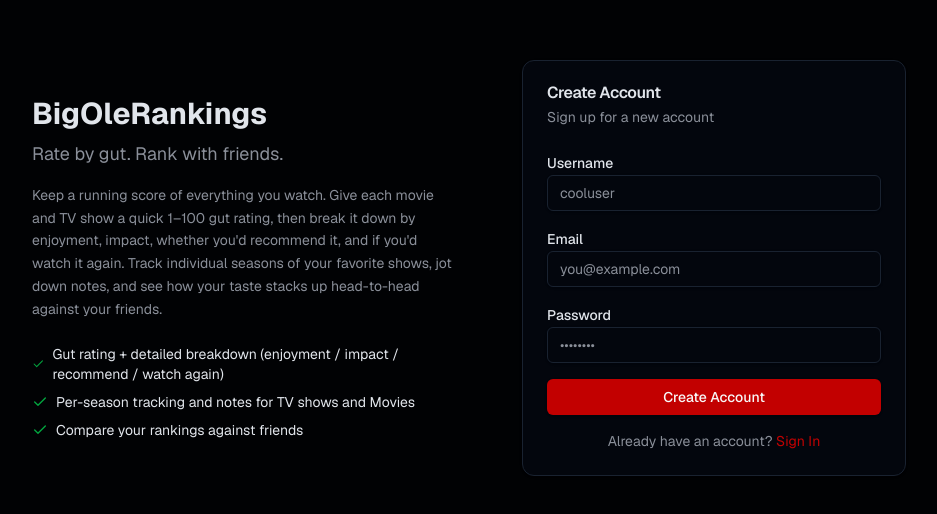
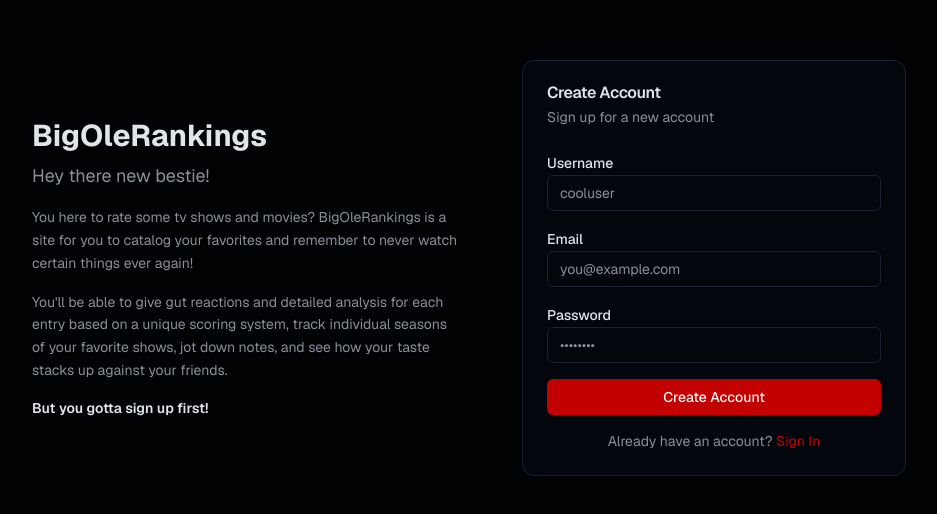
Before and after one commit to hgm2112/BigOleRankings, a Next.js app: page /register in a window 1280 px wide. Shown: the part 132-646 px from the top of the page, without its empty margins (160-1097 px from the left). Built offline with nearby package versions, Linux system fonts and the light colour scheme.

Commit message:
Update login and register page blurbs

```diff
--- a/src/app/login/page.tsx
+++ b/src/app/login/page.tsx
@@ -40,7 +40,7 @@ function LoginForm() {
   return (
     <div className="flex min-h-screen items-center justify-center px-4 py-8">
       <div className="grid w-full max-w-4xl items-center gap-10 md:grid-cols-2">
-      <AuthBlurb />
+      <AuthBlurb variant="login" />
       <div className="flex justify-center">
       <Card className="w-full max-w-sm">
         <CardHeader>
--- a/src/app/register/page.tsx
+++ b/src/app/register/page.tsx
@@ -50,7 +50,7 @@ export default function RegisterPage() {
   return (
     <div className="flex min-h-screen items-center justify-center px-4 py-8">
       <div className="grid w-full max-w-4xl items-center gap-10 md:grid-cols-2">
-      <AuthBlurb />
+      <AuthBlurb variant="register" />
       <div className="flex justify-center">
       <Card className="w-full max-w-sm">
         <CardHeader>
--- a/src/components/auth-blurb.tsx
+++ b/src/components/auth-blurb.tsx
@@ -1,6 +1,34 @@
 import { Check } from "lucide-react"
 
-export function AuthBlurb() {
+export function AuthBlurb({ variant = "default" }: { variant?: "default" | "login" | "register" }) {
+  if (variant === "register") {
+    return (
+      <div>
+        <h1 className="text-3xl font-bold">BigOleRankings</h1>
+        <p className="mt-2 text-lg text-muted-foreground">Hey there new bestie!</p>
+        <p className="mt-4 text-sm leading-relaxed text-muted-foreground">
+          You here to rate some tv shows and movies? BigOleRankings is a site for you to catalog your favorites and
+          remember to never watch certain things ever again!
+        </p>
+        <p className="mt-4 text-sm leading-relaxed text-muted-foreground">
+          You&apos;ll be able to give gut reactions and detailed analysis for each entry based on a unique scoring
+          system, track individual seasons of your favorite shows, jot down notes, and see how your taste stacks up
+          against your friends.
+        </p>
+        <p className="mt-4 text-sm font-semibold text-foreground">But you gotta sign up first!</p>
+      </div>
+    )
+  }
+
+  if (variant === "login") {
+    return (
+      <div>
+        <h1 className="text-3xl font-bold">BigOleRankings</h1>
+        <p className="mt-2 text-lg text-muted-foreground">Get in here you old so and so!</p>
+      </div>
+    )
+  }
+
   return (
     <div>
       <h1 className="text-3xl font-bold">BigOleRankings</h1>
```
